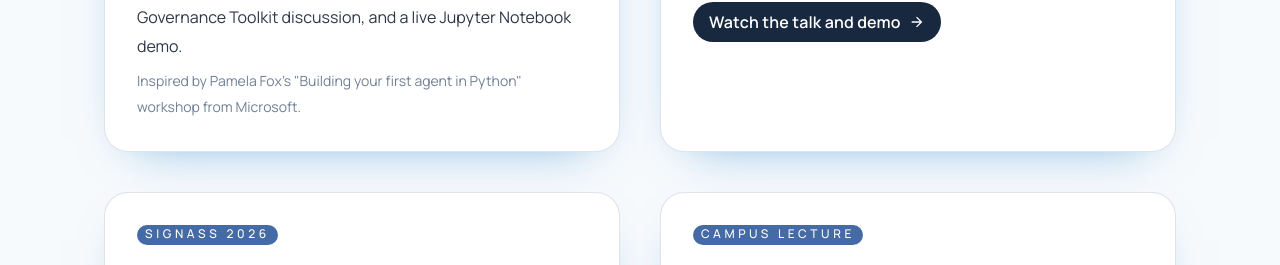
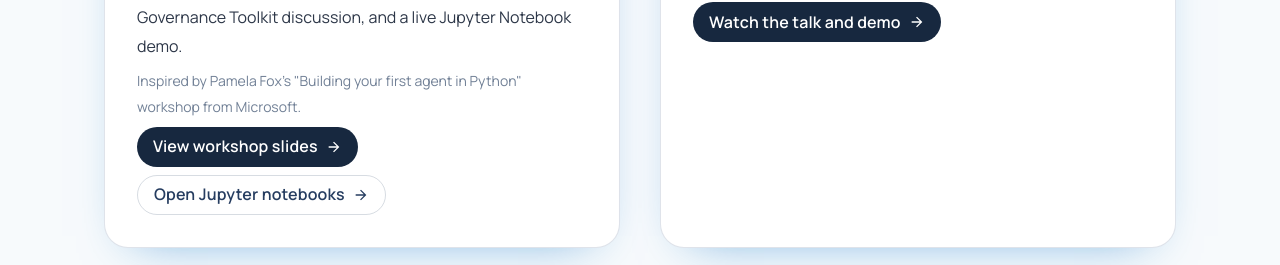
Before and after one commit to ambarishg/AmbarishWEBSITE, a React (Vite) app: page /speaking-conferences in a window 1280 px wide. Shown: the part 1620-1885 px from the top of the page. Built offline with nearby package versions, Linux system fonts and the light colour scheme; no server answers.

Commit message:
Speaking engagements

```diff
--- a/src/pages/SpeakingConferences.jsx
+++ b/src/pages/SpeakingConferences.jsx
@@ -146,6 +146,29 @@ const SpeakingConferences = () => {
               <Text color="gray.500" fontSize="sm">
                 Inspired by Pamela Fox&apos;s &quot;Building your first agent in Python&quot; workshop from Microsoft.
               </Text>
+              <Button
+                as={Link}
+                href="https://techcommunity.microsoft.com/blog/azuredevcommunityblog/learn-how-to-build-agents-and-workflows-in-python/4502144"
+                target="_blank"
+                rel="noopener noreferrer"
+                rightIcon={<ArrowForwardIcon />}
+                alignSelf="flex-start"
+                colorScheme="brand"
+              >
+                View workshop slides
+              </Button>
+              <Button
+                as={Link}
+                href="https://github.com/ambarishg/agent_framework_new"
+                target="_blank"
+                rel="noopener noreferrer"
+                rightIcon={<ArrowForwardIcon />}
+                alignSelf="flex-start"
+                variant="outline"
+                colorScheme="brand"
+              >
+                Open Jupyter notebooks
+              </Button>
             </Stack>
           </Stack>
 
```
Also changed, not shown: 1 other file (tests, documents, lock files or other folders).
